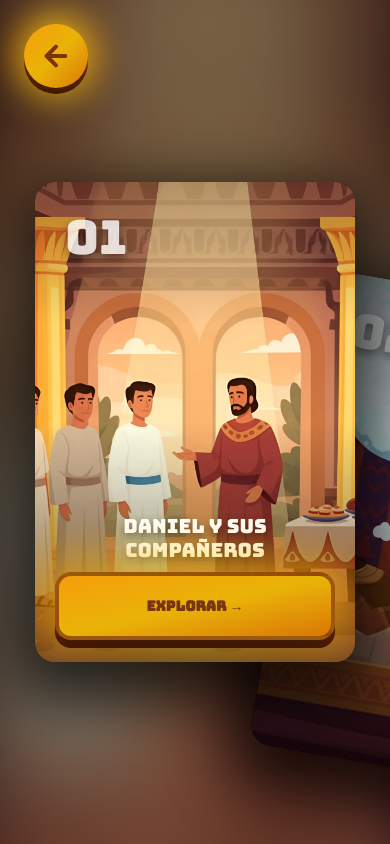
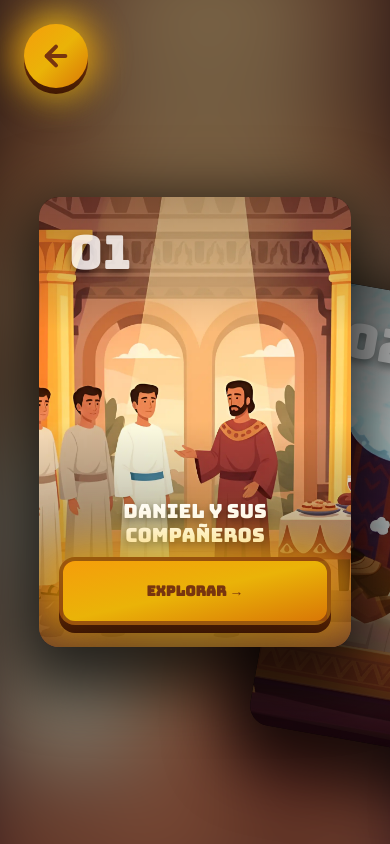
Before and after one commit to bellaciaodowhile/guide-cb-2026, a React (Vite) app: page /quiz in a window 390 px wide. Built offline with nearby package versions, Linux system fonts and the light colour scheme.

Commit message:
feat: add more scrollThreshold=150

```diff
--- a/src/components/QuizCard.tsx
+++ b/src/components/QuizCard.tsx
@@ -67,7 +67,7 @@ const QuizCard: React.FC<QuizCardProps> = ({ animationDelay = '0ms', category })
                     <div className="p-1.5 sm:p-2 bg-white/40 rounded-full border-2 border-white/50 animate-pulse">
                       <Play className="h-5 w-5 sm:h-6 sm:w-6 md:h-7 md:w-7 text-white fill-white" />
                     </div>
-                    <span className="text-lg sm:text-2xl md:text-3xl font-black text-white tracking-wider uppercase" style={{ fontFamily: "'Bungee', cursive" }}>
+                    <span className="text-md sm:text-2xl md:text-3xl font-black text-white tracking-wider uppercase" style={{ fontFamily: "'Bungee', cursive" }}>
                       Explorar Niveles
                     </span>
                   </div>
--- a/src/components/QuizLevelsPageCarousel.tsx
+++ b/src/components/QuizLevelsPageCarousel.tsx
@@ -70,7 +70,7 @@ const QuizLevelsPageCarousel: React.FC = () => {
   const carouselRef = useRef<HTMLDivElement>(null);
 
   const speedDrag = -0.3;
-  const scrollThreshold = 50; // Umbral de scroll acumulado para cambiar de slide
+  const scrollThreshold = 150; // Umbral más alto para evitar cambios accidentales
 
   const getZindex = (index: number, activeIndex: number) => {
     const length = quizLevels.length;
@@ -98,20 +98,12 @@ const QuizLevelsPageCarousel: React.FC = () => {
 
     // Si el scroll acumulado supera el umbral, cambiar de slide
     if (Math.abs(scrollAccumulator.current) >= scrollThreshold) {
-      if (scrollAccumulator.current > 0) {
-        // Scroll hacia abajo - siguiente slide
-        const nextIndex = Math.min(active + 1, quizLevels.length - 1);
-        if (nextIndex !== active) {
-          const newProgress = (nextIndex / (quizLevels.length - 1)) * 100;
-          animate(newProgress);
-        }
-      } else {
-        // Scroll hacia arriba - slide anterior
-        const prevIndex = Math.max(active - 1, 0);
-        if (prevIndex !== active) {
-          const newProgress = (prevIndex / (quizLevels.length - 1)) * 100;
-          animate(newProgress);
-        }
+      const direction = scrollAccumulator.current > 0 ? 1 : -1;
+      const nextIndex = Math.max(0, Math.min(active + direction, quizLevels.length - 1));
+
+      if (nextIndex !== active) {
+        const newProgress = (nextIndex / (quizLevels.length - 1)) * 100;
+        animate(newProgress);
       }
 
       // Resetear el acumulador
@@ -119,7 +111,7 @@ const QuizLevelsPageCarousel: React.FC = () => {
     }
 
     // Resetear el acumulador después de un tiempo sin scroll
-    scrollTimeout.current = setTimeout(() => {
+    scrollTimeout.current = window.setTimeout(() => {
       scrollAccumulator.current = 0;
     }, 200);
   };
--- a/src/index.css
+++ b/src/index.css
@@ -657,8 +657,8 @@ body {
 
 .carousel-item {
   --items: 10;
-  --width: clamp(320px, 50vw, 450px);
-  --height: clamp(480px, 70vw, 600px);
+  --width: clamp(340px, 55vw, 450px);
+  --height: clamp(500px, 75vw, 600px);
   --x: calc(var(--active) * 800%);
   --y: calc(var(--active) * 200%);
   --rot: calc(var(--active) * 120deg);
@@ -684,6 +684,13 @@ body {
   animation-delay: calc(var(--card-index, 0) * 0.1s);
 }
 
+@media (max-width: 768px) {
+  .carousel-item {
+    --width: clamp(300px, 80vw, 400px);
+    --height: clamp(450px, 90vw, 550px);
+  }
+}
+
 @keyframes card-fly-in {
   0% {
     opacity: 0;
```
